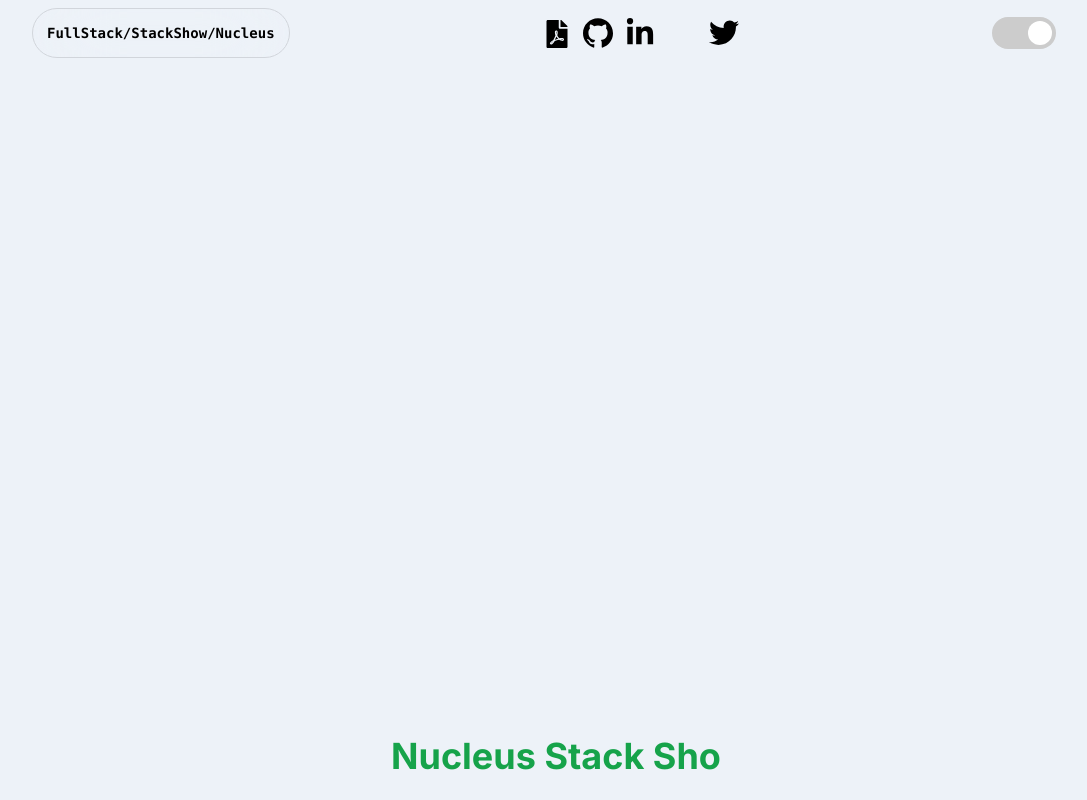
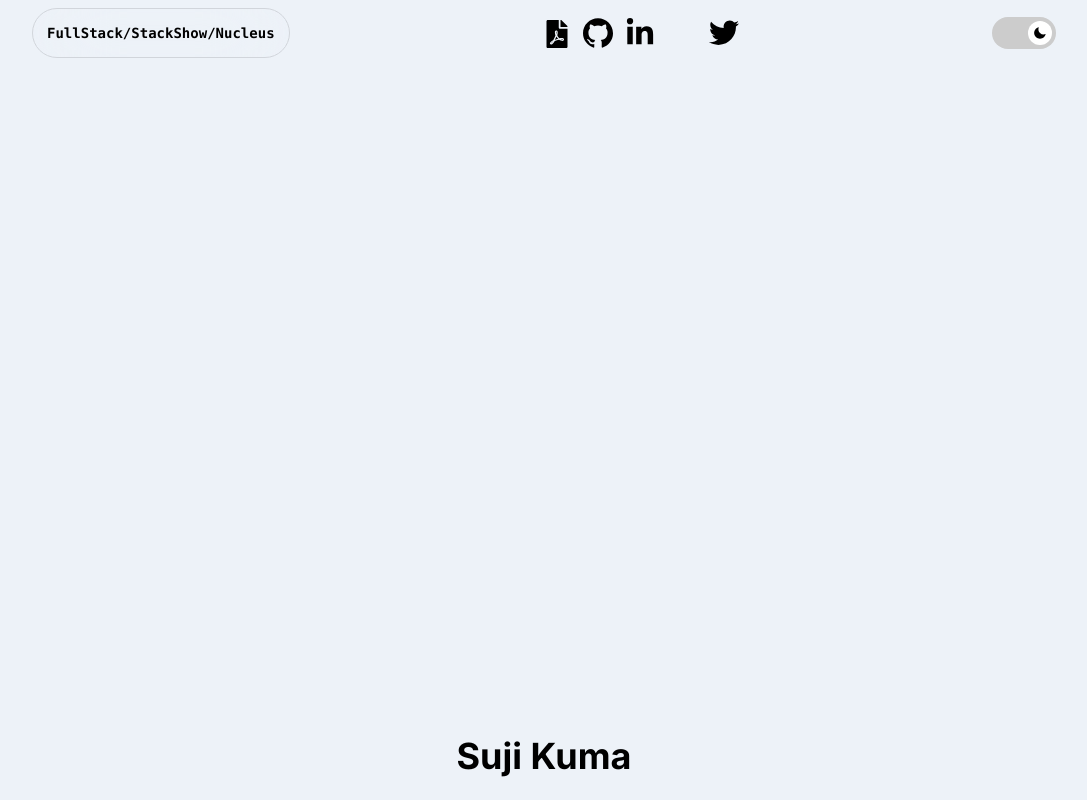
Before and after one commit to sujit-shrc/portfolio, a Next.js app: page / in a window 1280 px wide. Shown: the whole page, without its empty margins (96-1183 px from the left). Built offline with nearby package versions, Linux system fonts and the light colour scheme; some icons are missing.

Commit message:
fix TyperText Rendering

```diff
--- a/app/globals.css
+++ b/app/globals.css
@@ -52,13 +52,13 @@
   --dark-container-end:#3a3a3a;
 }
 
-@media (prefers-color-scheme: light) {
+/* @media (prefers-color-scheme: dark) {
   :root {
     --foreground-rgb: 255, 255, 255;
     --background-start-rgb: 0, 0, 0;
     --background-end-rgb: 0, 0, 0;
   }
-}
+} */
 
 body {
   color: rgb(var(--foreground-rgb));
--- a/app/page.tsx
+++ b/app/page.tsx
@@ -1,11 +1,11 @@
 import Header from "@/components/Header"
-import NameSection from "@/components/NameSection"
+import TyperComponent from "@/components/NameSection"
 
 export default function Home() {
   return (
     <main className="flex min-h-screen flex-col items-center justify-between p-2">
       <Header />
-      <NameSection />
+      <TyperComponent />
     </main>
   )
 }
--- a/components/NameSection/index.tsx
+++ b/components/NameSection/index.tsx
@@ -1,40 +1,50 @@
 "use client"
-import React, { useEffect, useState } from 'react';
+
+import { useEffect, useState } from 'react';
 
 const TyperComponent: React.FC = () => {
-  const [nameText, setNameText] = useState<string>('');
-  const [surnameText, setSurnameText] = useState<string>('');
+  const [nameIndex, setNameIndex] = useState<number>(-1);
+  const [surnameIndex, setSurnameIndex] = useState<number>(-1);
   const [phraseText, setPhraseText] = useState<string>('');
-  const [phase, setPhase] = useState<number>(0);
+  const [phase, setPhase] = useState<number>(-1);
   const name = 'Sujit';
   const surname = 'Kumar';
   const phrases = ['Nucleus Stack Showcase'];
 
+  // Initial Delay to Start Typer
+  useEffect(() => {
+    if (phase === -1) {
+      const initialDelay = setTimeout(() => {
+        setPhase(0);
+      }, 1000);
+
+      return () => clearTimeout(initialDelay);
+    }
+  }, [phase]);
+
   useEffect(() => {
     const interval = setInterval(() => {
       if (phase === 0) {
-        const nameToDisplay = name.slice(0, nameText.length + 1);
-        const surnameToDisplay = surname.slice(0, surnameText.length + 1);
-        setNameText(nameToDisplay);
-        setSurnameText(surnameToDisplay);
-
-        if (nameToDisplay === name && surnameToDisplay === surname) {
-          setPhase(1);
+        if (nameIndex < name.length || surnameIndex < surname.length) {
+          setNameIndex(nameIndex + 1);
+          setSurnameIndex(surnameIndex + 1);
+        }
+        if (nameIndex === name.length && surnameIndex === surname.length) {
+          setTimeout(() => setPhase(1), 2000)
         }
       } else if (phase === 1) {
-        const nameToRemove = nameText.slice(0, nameText.length - 1);
-        const surnameToRemove = surnameText.slice(0, surnameText.length - 1);
-        setNameText(nameToRemove);
-        setSurnameText(surnameToRemove);
-
-        if (nameToRemove === '' && surnameToRemove === '') {
-          setPhase(2);
+        if (nameIndex > 0 || surnameIndex > 0) {
+          setNameIndex(nameIndex - 1);
+          setSurnameIndex(surnameIndex - 1);
+        }
+         if (nameIndex === 0 && surnameIndex === 0) {
+          setTimeout(() => setPhase(2), 100);
         }
       }
-    }, 200);
+    }, 300);
 
     return () => clearInterval(interval);
-  }, [nameText, surnameText, phase]);
+  }, [nameIndex, surnameIndex, phase, name.length, surname.length]);
 
   useEffect(() => {
     if (phase === 2) {
@@ -43,7 +53,7 @@ const TyperComponent: React.FC = () => {
         setPhraseText(phraseToDisplay);
 
         if (phraseToDisplay === phrases[0]) {
-          clearInterval(interval); // Stop the interval when the phrase is fully displayed
+          clearInterval(interval);
         }
       }, 200);
 
@@ -51,13 +61,14 @@ const TyperComponent: React.FC = () => {
     }
   }, [phase, phraseText, phrases]);
 
+
   return (
-    <div className="text-4xl font-bold p-4">
-      <span className={`text-purple-600 transition-opacity ${phase === 0 ? 'opacity-100' : 'opacity-0'}`}>{nameText}</span>
-      <span className="mx-1"> </span>
-      <span className={`text-purple-600 transition-opacity ${phase === 0 ? 'opacity-100' : 'opacity-0'}`}>{surnameText}</span>
+    <div className="text-4xl font-bold p-4 text-dark dark:text-light">
+      <span>
+        {name.substring(0, nameIndex)}&nbsp;{surname.substring(0, surnameIndex)}
+      </span>
       {phase === 2 && (
-        <span className={`text-green-600 ml-4 transition-opacity duration-1000 ${phase === 2 ? 'opacity-100' : 'opacity-0'}`}>{phraseText}</span>
+        <span>{phraseText}</span>
       )}
     </div>
   );
```
